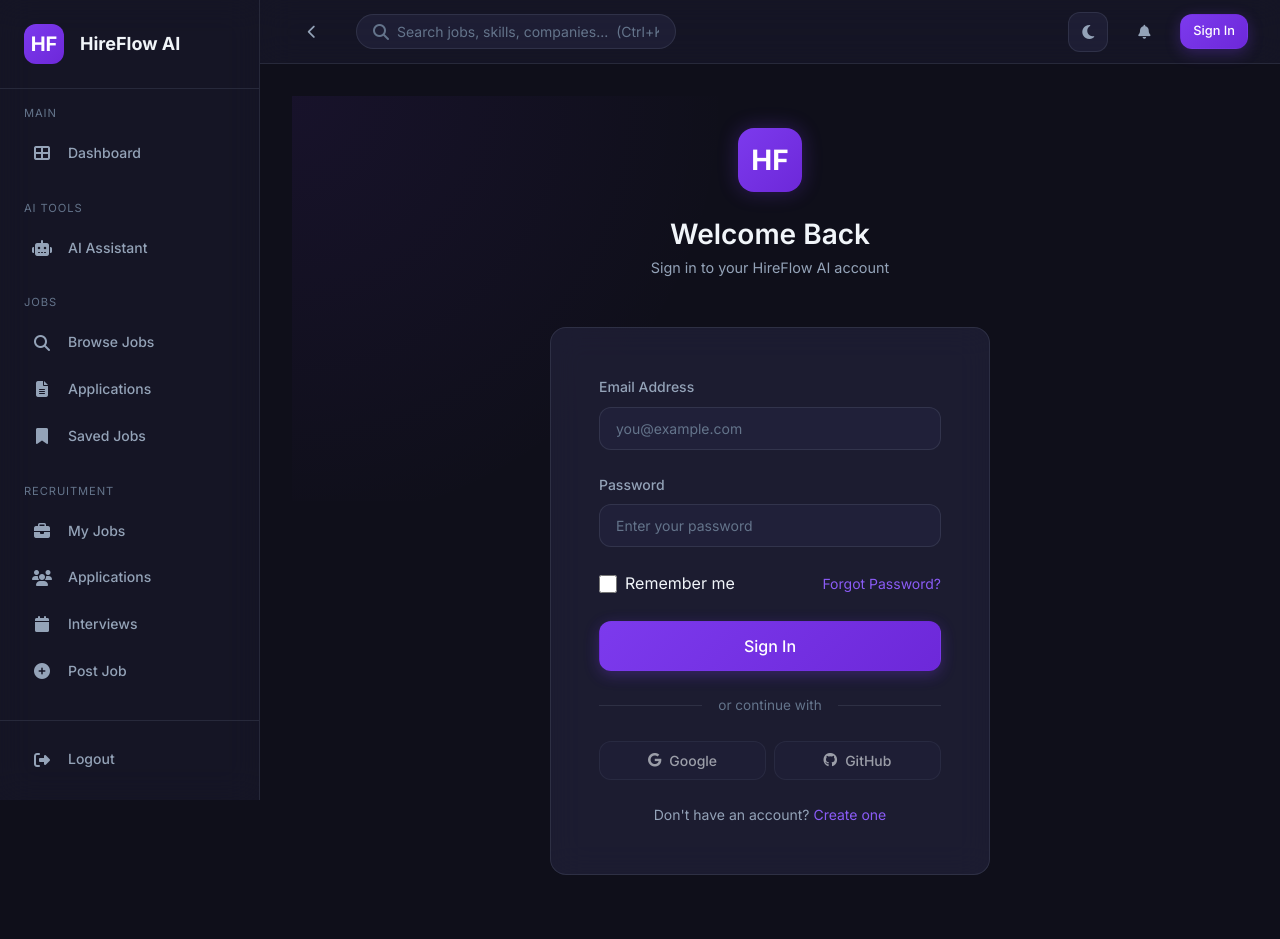
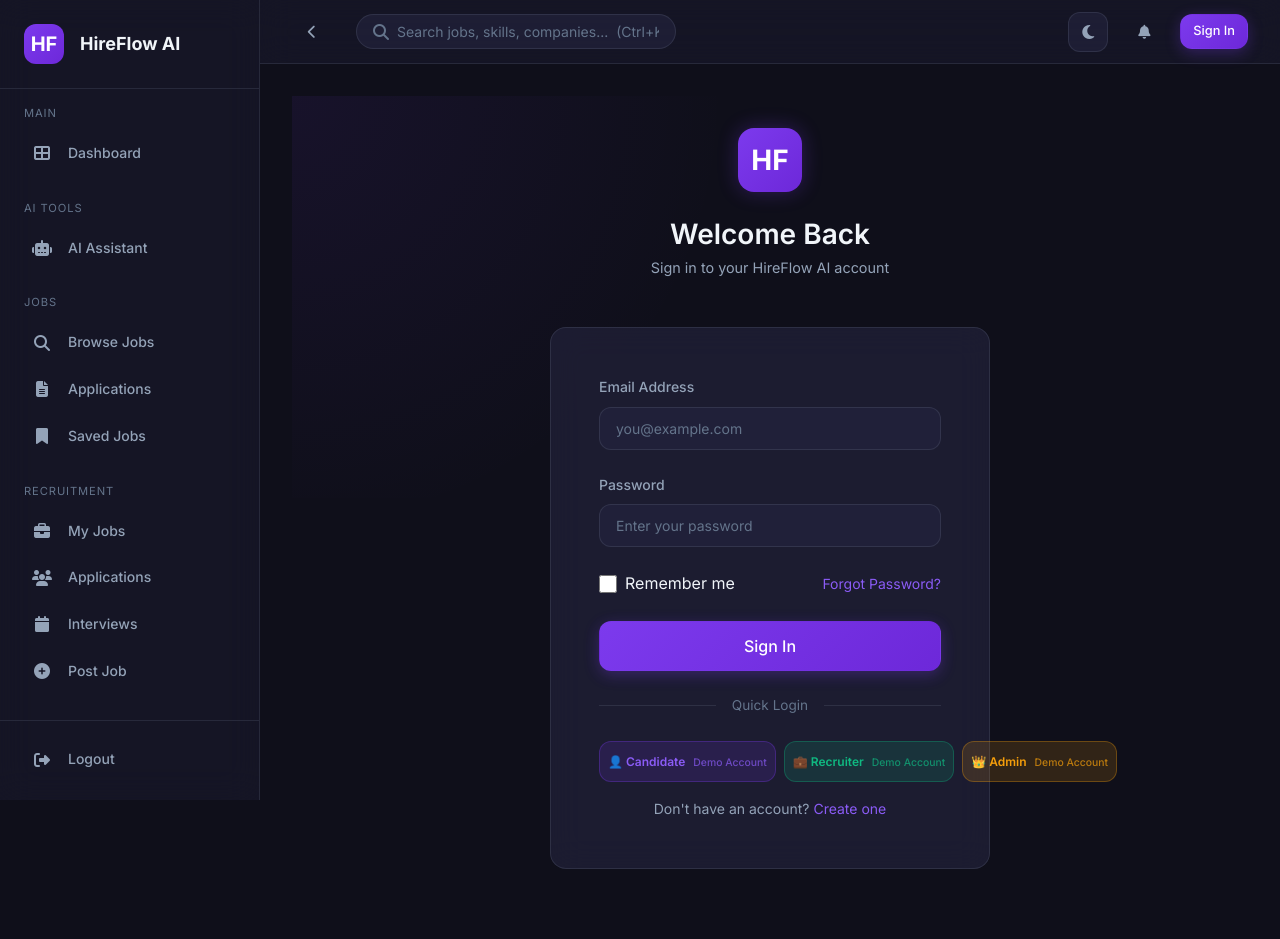
Before and after one commit to Santosh9192/Hireflow, a Flask app: page / in a window 1280 px wide. After the commit the page ends 869 px from the top, so only its background shows below. Run offline with Flask 3, Linux system fonts and the light colour scheme.

Commit message:
Initial commit

```diff
--- a/static/js/app.js
+++ b/static/js/app.js
@@ -1053,7 +1053,7 @@ const App = {
               <i class="fas fa-cog"></i> Settings
             </button>
             <div class="dropdown-divider"></div>
-            <button class="dropdown-item" onclick="App.handleLogout()">
+            <button class="dropdown-item" onclick="App.handleLogout(event)">
               <i class="fas fa-sign-out-alt"></i> Logout
             </button>
           </div>
@@ -1083,15 +1083,23 @@ const App = {
     window.location.hash = `#${route}`;
   },
 
-  async handleLogout() {
+  async handleLogout(e) {
+    // Prevent default link behavior if called from <a> tag
+    if (e && e.preventDefault) e.preventDefault();
+
     try {
       await API.logout();
-      UI.showToast('Logged out successfully', 'success');
-      window.location.hash = '#login';
-      window.location.reload();
     } catch (error) {
-      UI.showToast('Failed to logout', 'error');
+      // Token may be expired - still clear auth and log out
+      console.warn('Logout API error (may be expected):', error.message);
     }
+
+    // Always clear auth and redirect
+    API.clearAuth();
+    Store.set('user', null);
+    UI.showToast('Logged out successfully', 'success');
+    window.location.hash = '#login';
+    window.location.reload();
   },
 
   async checkAuth() {
--- a/static/js/auth.js
+++ b/static/js/auth.js
@@ -39,18 +39,33 @@ const AuthPages = {
                             Sign In
                         </button>
 
-                        <div class="auth-divider">or continue with</div>
+                        <div class="auth-divider">Quick Login</div>
 
-                        <div style="display: grid; grid-template-columns: 1fr 1fr; gap: var(--spacing-sm);">
-                            <button type="button" class="btn btn-secondary" disabled>
-                                <i class="fab fa-google"></i> Google
+                        <div style="display: grid; grid-template-columns: 1fr 1fr 1fr; gap: var(--spacing-sm);">
+                            <button type="button" class="btn btn-sm" style="background: rgba(124,58,237,0.15); color: var(--primary-light); border: 1px solid rgba(124,58,237,0.3); padding: 0.75rem 0.5rem; font-size: 0.75rem; cursor: pointer; border-radius: var(--radius-lg); transition: all 0.2s;"
+                                    onmouseover="this.style.background='rgba(124,58,237,0.25)'"
+                                    onmouseout="this.style.background='rgba(124,58,237,0.15)'"
+                                    onclick="AuthPages.quickLogin('alex.martinez@gmail.com', 'Candidate@123')">
+                                <div style="font-weight: 600;">👤 Candidate</div>
+                                <div style="font-size: 0.65rem; opacity: 0.7; margin-top: 2px;">Demo Account</div>
                             </button>
-                            <button type="button" class="btn btn-secondary" disabled>
-                                <i class="fab fa-github"></i> GitHub
+                            <button type="button" class="btn btn-sm" style="background: rgba(16,185,129,0.15); color: var(--accent-green); border: 1px solid rgba(16,185,129,0.3); padding: 0.75rem 0.5rem; font-size: 0.75rem; cursor: pointer; border-radius: var(--radius-lg); transition: all 0.2s;"
+                                    onmouseover="this.style.background='rgba(16,185,129,0.25)'"
+                                    onmouseout="this.style.background='rgba(16,185,129,0.15)'"
+                                    onclick="AuthPages.quickLogin('sarah.johnson@techcorp.com', 'Recruiter@123')">
+                                <div style="font-weight: 600;">💼 Recruiter</div>
+                                <div style="font-size: 0.65rem; opacity: 0.7; margin-top: 2px;">Demo Account</div>
+                            </button>
+                            <button type="button" class="btn btn-sm" style="background: rgba(245,158,11,0.15); color: var(--accent-yellow); border: 1px solid rgba(245,158,11,0.3); padding: 0.75rem 0.5rem; font-size: 0.75rem; cursor: pointer; border-radius: var(--radius-lg); transition: all 0.2s;"
+                                    onmouseover="this.style.background='rgba(245,158,11,0.25)'"
+                                    onmouseout="this.style.background='rgba(245,158,11,0.15)'"
+                                    onclick="AuthPages.quickLogin('admin@hireflow.ai', 'Admin@123')">
+                                <div style="font-weight: 600;">👑 Admin</div>
+                                <div style="font-size: 0.65rem; opacity: 0.7; margin-top: 2px;">Demo Account</div>
                             </button>
                         </div>
 
-                        <div class="auth-footer">
+                        <div class="auth-footer" style="margin-top: 1rem;">
                             Don't have an account? <a href="#register">Create one</a>
                         </div>
                     </form>
@@ -191,6 +206,17 @@ const AuthPages = {
         `;
     },
 
+    quickLogin(email, password) {
+        // Fill the form fields and submit automatically
+        const form = document.getElementById('loginForm');
+        if (form) {
+            form.querySelector('[name="email"]').value = email;
+            form.querySelector('[name="password"]').value = password;
+            // Dispatch submit event on the form so event.target is correct
+            form.dispatchEvent(new Event('submit', { cancelable: true }));
+        }
+    },
+
     async handleLogin(event) {
         event.preventDefault();
         const form = event.target;
--- a/templates/index.html
+++ b/templates/index.html
@@ -229,7 +229,7 @@
             </nav>
 
             <div class="sidebar-footer" data-role="candidate,recruiter,admin">
-                <a class="nav-item" href="#" onclick="App.handleLogout()">
+                <a class="nav-item" href="javascript:void(0)" onclick="App.handleLogout(event)">
                     <i class="fas fa-sign-out-alt nav-icon"></i>
                     <span class="nav-label">Logout</span>
                 </a>
```
Also changed, not shown: README.md, 12 other files.
